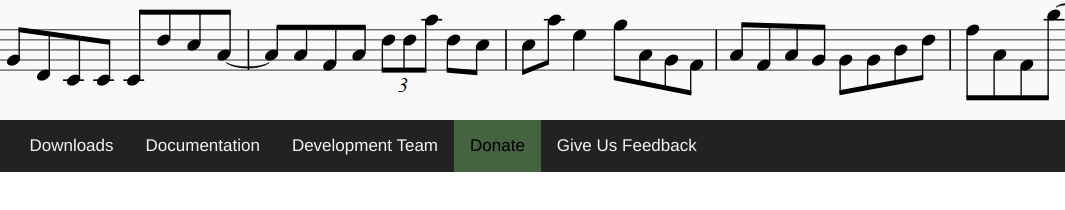
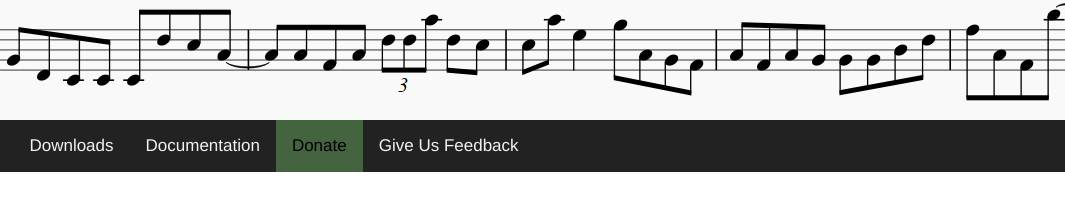
Before and after one commit to annastropha/FuseMuse, a plain HTML site: page docs/donate.html in a window 1280 px wide. Shown: the full height of the page, 215-1280 px from the left. Drawn offline with nearby package versions, Linux system fonts and the light colour scheme.

Commit message:
Update donate.html

```diff
--- a/docs/donate.html
+++ b/docs/donate.html
@@ -19,7 +19,6 @@
             <a href="userguides.html">User Guides</a>
             <a href="downloads.html">Downloads</a>
             <a href="documentation.html">Documentation</a>
-            <a href="devteam.html">Development Team</a>
             <a class="active" href="donate.html">Donate</a>
             <a href="feedback.html">Give Us Feedback</a>
         </div>
```
